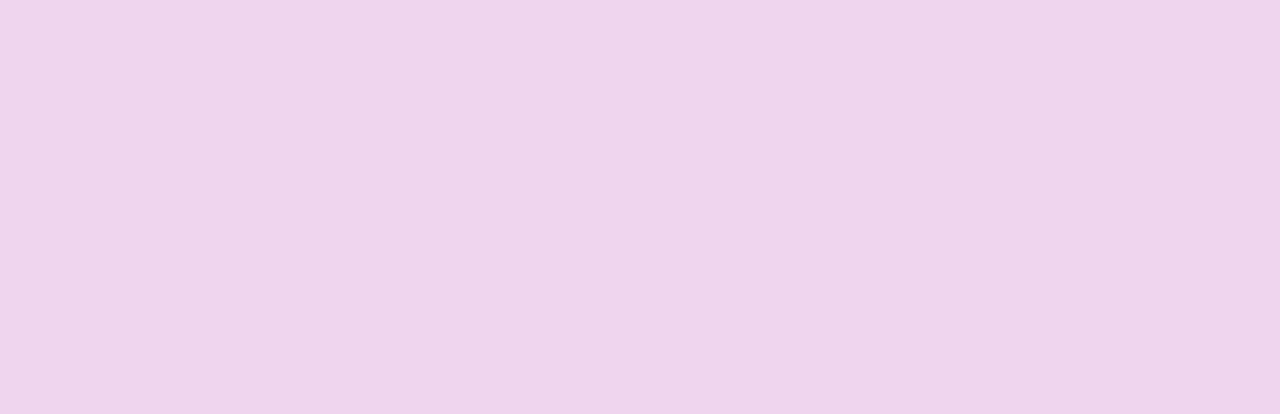
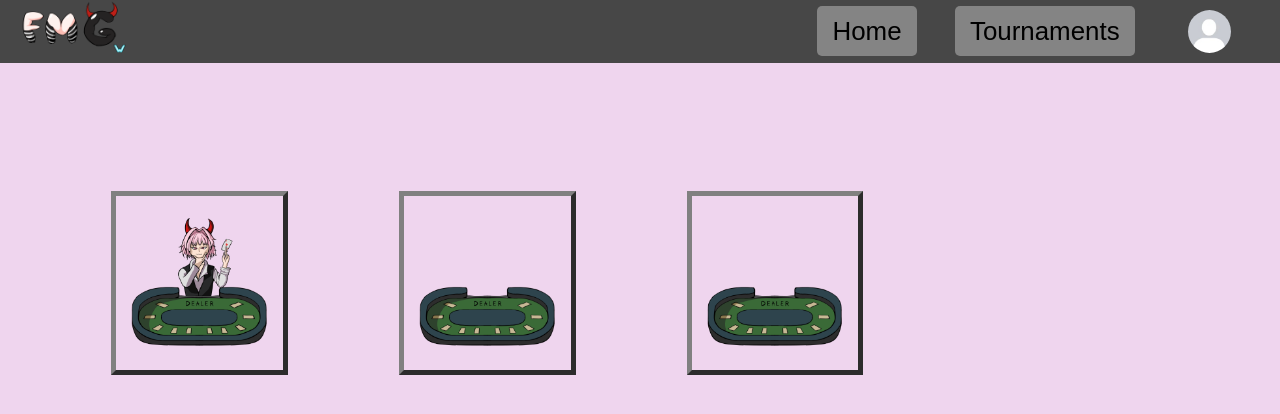
Before and after one commit to Angelic-Pigeon/FMGW, a plain HTML site: page table_select.html in a window 1280 px wide. Drawn offline with Linux system fonts and the light colour scheme.

Commit message:
added table buttons, one works to redirect to the poker game

```diff
--- a/CSS/styles.css
+++ b/CSS/styles.css
@@ -144,7 +144,7 @@ header{
     text-align: center;
     transition-duration: 0.4s;
 }
-    .gameButtonDiv:hover {
+.gameButtonDiv:hover {
         width: 18%;
         height: 18%;
         padding: 1%;
@@ -152,7 +152,7 @@ header{
         margin-left: 6%;
         cursor: pointer;
         color: red;
-    }
+}
 #pokerLabel {
     width: 100%;
     height: 100%;
@@ -166,3 +166,30 @@ header{
 #dim:hover {
     box-shadow: 0 0 0 10000vmax rgba(0,0,0,0.8);
 }
+.gameTable {
+    width: 100%;
+    height: 70%;
+    transition-duration: 0.4s;
+}
+.tableSelectDiv {
+    float: left;
+    font-size: 200%;
+    margin-left: 8.7%;
+    border-style: outset;
+    border-width: 5px;
+    border-color: gray;
+    width: 13%;
+    height: 13%;
+    margin-top: 10%;
+    text-align: center;
+    transition-duration: 0.4s;
+}
+    .tableSelectDiv:hover {
+        width: 18%;
+        height: 18%;
+        padding: 1%;
+        margin-top: 6%;
+        margin-left: 6%;
+        cursor: pointer;
+        color: red;
+    }
--- a/JS/scripts.js
+++ b/JS/scripts.js
@@ -24,5 +24,18 @@ function clickLogoutBtn() {
 function dimFix(element) {
 	var position = document.getElementById(element).position;
 	console.log(position);
-
 }
+function goToTableSelect() {
+	window.open("table_select.html","_self");
+}
+function isThereAnAstolfo()
+{
+	if (/*here we can add a check for the number of players in a certain table
+		if it's more than 0 then this needs to be*/true) {
+			document.getElementsByClassName("gameTable")[0].src = "img/tableA.png";
+	}
+	/*also this needs to be done with the other tables (most likely not the way i've done it hehe')*/
+}
+function openPokerGame() {
+	window.open("poker.html","_self");
+}
--- a/table_select.html
+++ b/table_select.html
@@ -5,8 +5,33 @@
     <meta charset="utf-8">
     <title>Table select</title>
     <link href="CSS/styles.css" rel="stylesheet">
+    <script type="text/javascript" src="JS/scripts.js"></script>
 </head>
-<body>
-
+<!-- found out that with this you can run a function when the site is opened -->
+<body onload="isThereAnAstolfo()">
+    <header>
+        <div id="logoDiv"><img id="fmgw" src="img/fmgw_logo.png" onclick="goToHome()"></div>
+        <div class="dropdown">
+            <button class="dropbtn"><img id="usrPfp" class="dropdown" src="img/default pfp.jpg"></button>
+            <div class="dropdown-content">
+                <button id="accountBtn" onclick=clickAccountBtn()>Account</button>
+                <button id="settingsBtn" onclick=clickSettingsBtn()>Settings</button>
+                <button id="logoutBtn" onclick=clickLogoutBtn()>Logout</button>
+            </div>
+        </div>
+        <div id="headerButtonDiv1"><button class="button" onclick="goToTournaments()">Tournaments</button></div>
+        <div id="headerButtonDiv2"><button class="button" onclick="goToHome()">Home</button></div>
+    </header>
+    <!--also for expansion and implementic dynamic table list this needs to be changed-->
+    <!--temporary only 1 button works to send to a poker game-->
+    <div class="tableSelectDiv" onclick="openPokerGame()">
+        <img src="img/table.png" class="gameTable">
+    </div>
+    <div class="tableSelectDiv">
+        <img src="img/table.png" class="gameTable">
+    </div>
+    <div class="tableSelectDiv">
+        <img src="img/table.png" class="gameTable">
+    </div>
 </body>
 </html>
```
Also changed, not shown: index.html (+1 -1 lines), poker.html (added, +13 -0 lines), 1 other file.
